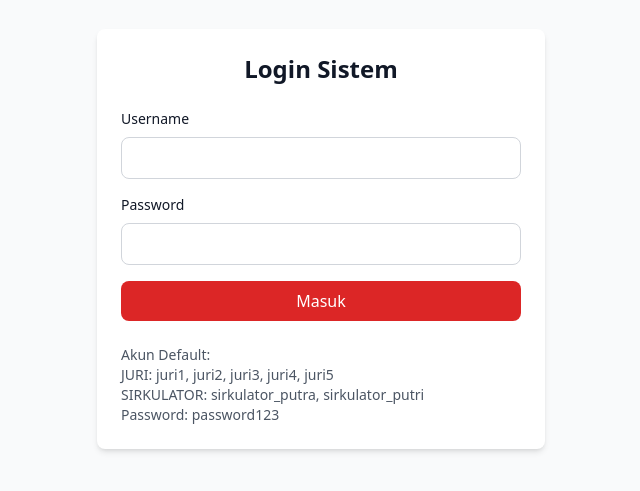
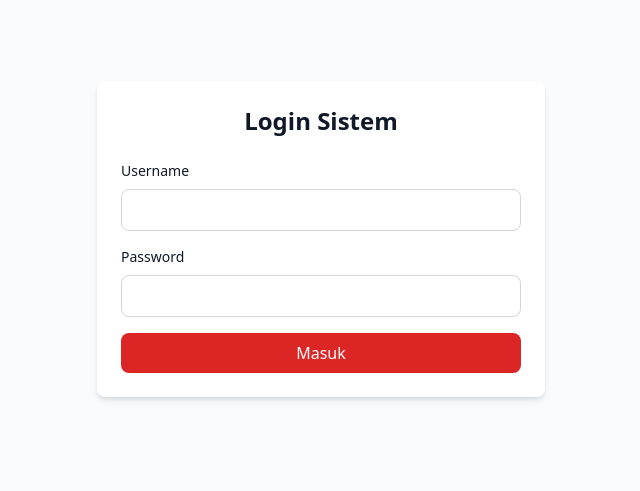
Before and after one commit to syahrulmuchtarom-gamedu/pasanggiri-scoring, a Next.js app: page /auth/login in a window 1280 px wide. Shown: the part 161-652 px from the top of the page, without its empty margins (319-959 px from the left). Built offline with nearby package versions, Linux system fonts and the light colour scheme.

Commit message:
Add files via upload

```diff
--- a/app/auth/login/page.tsx
+++ b/app/auth/login/page.tsx
@@ -82,12 +82,7 @@ export default function LoginPage() {
           </button>
         </form>
 
-        <div className="mt-6 text-sm text-gray-600">
-          <p className="font-medium">Akun Default:</p>
-          <p>JURI: juri1, juri2, juri3, juri4, juri5</p>
-          <p>SIRKULATOR: sirkulator_putra, sirkulator_putri</p>
-          <p>Password: password123</p>
-        </div>
+
       </div>
     </div>
   );
```
